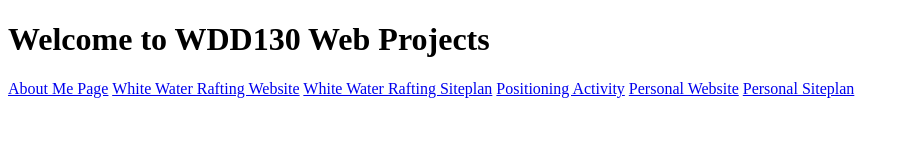
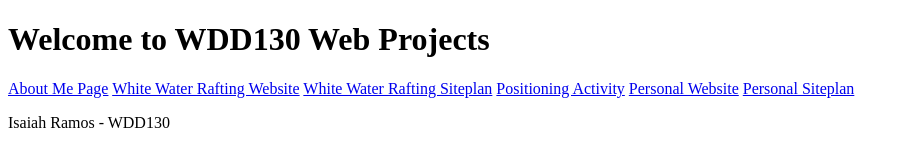
Before and after one commit to isaiahramos604/WDD-130-Winter-2024, a plain HTML site: page index.html in a window 1280 px wide. Shown: the whole page, without its empty margins (0-909 px from the left). Drawn offline with Linux system fonts and the light colour scheme.

Commit message:
Added name

```diff
--- a/index.html
+++ b/index.html
@@ -15,5 +15,6 @@
   <a href="#">Personal Website</a>
   <a href="#">Personal Siteplan</a>
 </nav>
+<p> Isaiah Ramos - WDD130</p>
 </body>
 </html>
```
